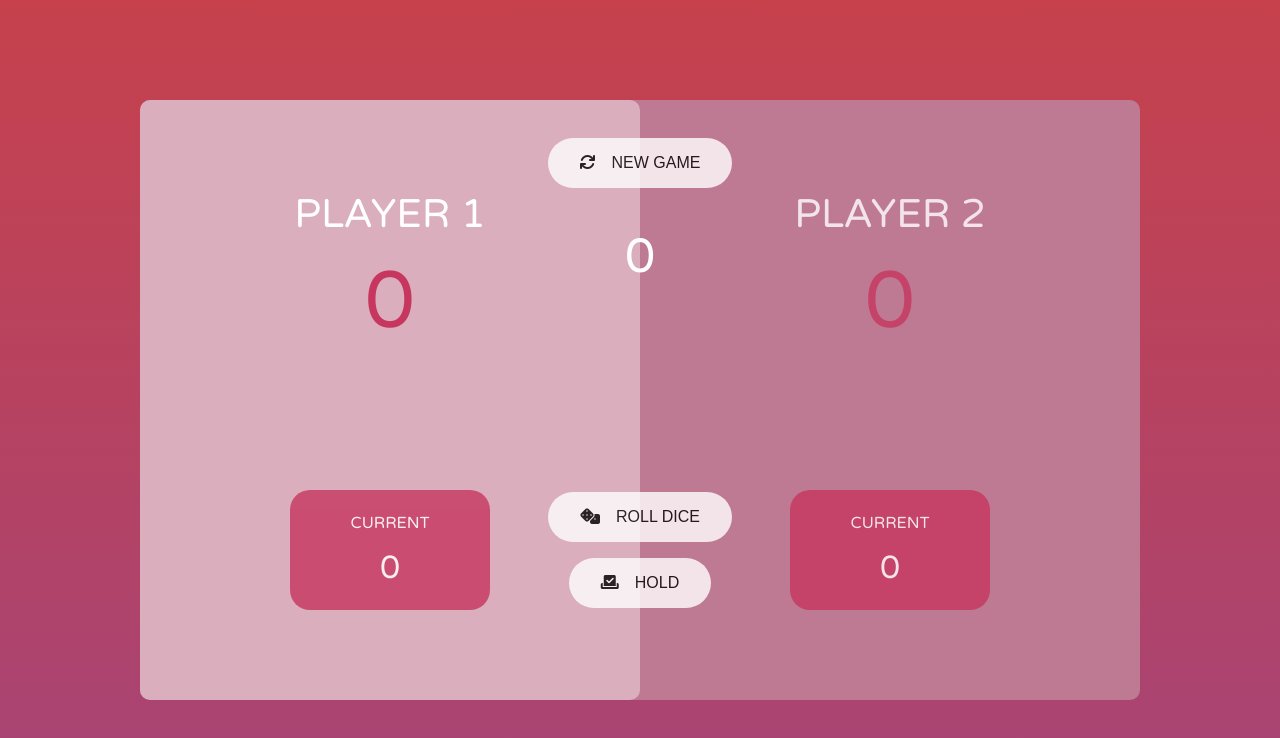
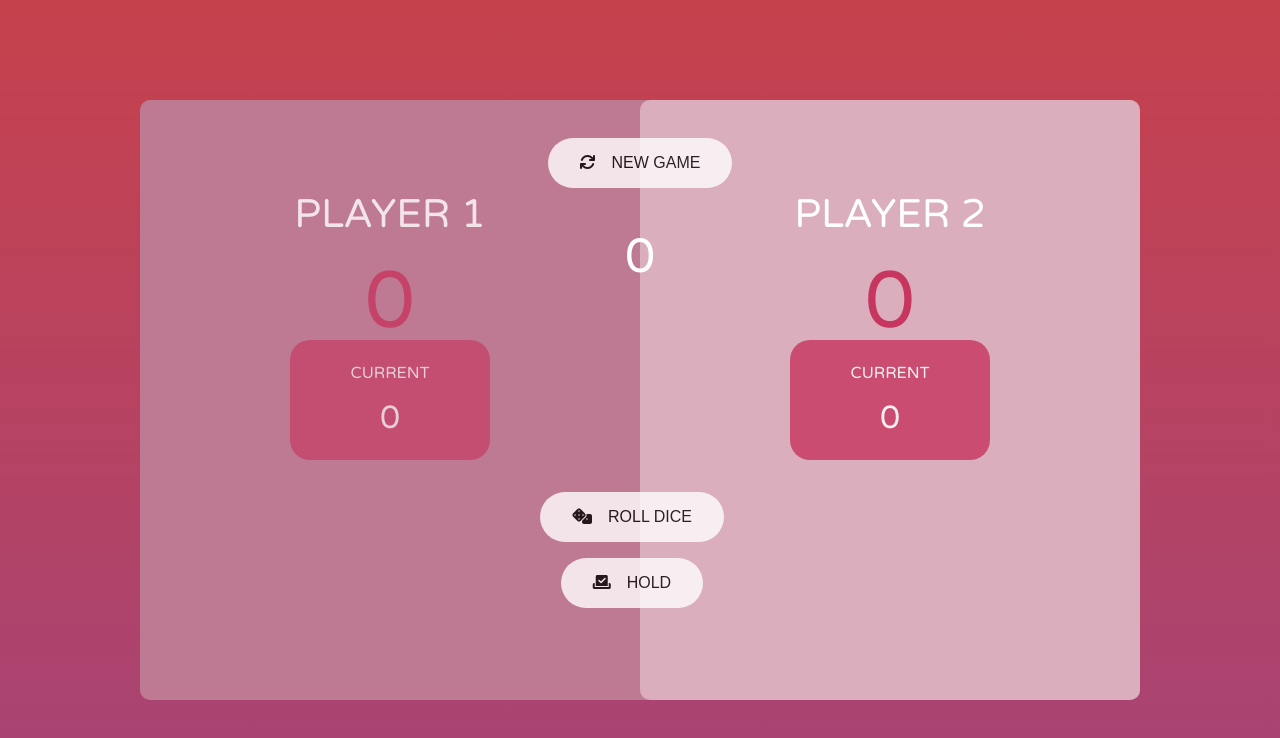
Before and after one commit to jun42/dice_game, a plain HTML site: page index.html in a window 1280 px wide. Both pictures are taken after a click on the button "HOLD". Drawn offline with Linux system fonts and the light colour scheme.

Commit message:
스크립트 작성

```diff
--- a/index.html
+++ b/index.html
@@ -24,6 +24,10 @@
           <div class="player-name">player 1</div>
           <div class="player-score">0</div>
         </div>
+        <div class="player-current-info">
+          current
+          <div class="current-score">0</div>
+        </div>
       </section>
       <section class="game-manager">
         <button class="new-game">
@@ -36,12 +40,12 @@
           <div class="player-name">player 2</div>
           <div class="player-score">0</div>
         </div>
-      </section>
-      <nav class="bottom-nav">
         <div class="player-current-info">
           current
           <div class="current-score">0</div>
         </div>
+      </section>
+      <nav class="bottom-nav">
         <div class="btn-wrapper">
           <button class="roll-dice">
             <i class="fa-solid fa-dice"></i>roll dice
@@ -50,10 +54,6 @@
             <i class="fa-solid fa-check-to-slot"></i>hold
           </button>
         </div>
-        <div class="player-current-info">
-          current
-          <div class="current-score">0</div>
-        </div>
       </nav>
     </main>
     <script src="script.js"></script>
--- a/script.js
+++ b/script.js
@@ -0,0 +1,80 @@
+const startGame = () => {
+  let currentPlayer = "player1";
+  const player_data = {
+    player1: {
+      name: "player1",
+      score: 0,
+    },
+    player2: {
+      name: "player2",
+      score: 0,
+    },
+  };
+  const initGame = () => {
+    location.reload();
+  };
+  const changeTurn = () => {
+    const players = document.querySelectorAll(".player");
+    players.forEach((element) => {
+      element.classList.toggle("turn");
+    });
+
+    if (currentPlayer === "player1") {
+      currentPlayer = "player2";
+    } else {
+      currentPlayer = "player1";
+    }
+    console.log(currentPlayer);
+  };
+
+  const rollDiceBtnHandler = () => {
+    const turn = document.querySelector(".turn");
+    const dice = document.querySelector(".dice");
+    const currentScore = turn.querySelector(".current-score");
+    const smallNumber = 2;
+    const num = Math.floor(Math.random() * 6) + 1;
+    dice.innerText = String(num);
+    if (num <= smallNumber) {
+      currentScore.innerText = "0";
+      changeTurn();
+    } else {
+      currentScore.innerText = `${Number(currentScore.innerText) + num}`;
+    }
+  };
+  const endGame = () => {
+    console.log("end");
+    const turn = document.querySelector(".turn");
+    turn.classList.add("win");
+    holdBtn.removeEventListener("click", holdBtnHandler);
+    rollDiceBtn.removeEventListener("click", rollDiceBtnHandler);
+  };
+  const holdBtnHandler = () => {
+    const turn = document.querySelector(".turn");
+    const currentScore = turn.querySelector(".current-score");
+    const playerScore = turn.querySelector(".player-score");
+    const recordScore = () => {
+      player_data[currentPlayer].score += Number(currentScore.innerText);
+      playerScore.innerText = player_data[currentPlayer].score;
+      currentScore.innerText = "0";
+    };
+    const isWin = (score, goal = 50) => {
+      return score > goal;
+    };
+    recordScore();
+    if (isWin(player_data[currentPlayer].score, 10)) {
+      endGame();
+    } else {
+      changeTurn();
+    }
+  };
+  const newGameBtn = document.querySelector(".new-game");
+  newGameBtn.addEventListener("click", initGame);
+
+  const rollDiceBtn = document.querySelector(".roll-dice");
+  rollDiceBtn.addEventListener("click", rollDiceBtnHandler);
+
+  const holdBtn = document.querySelector(".hold");
+  holdBtn.addEventListener("click", holdBtnHandler);
+};
+
+startGame();
--- a/style.css
+++ b/style.css
@@ -83,6 +83,7 @@ body {
 
   border: 0;
   position: absolute;
+  left: 40%;
   bottom: 90px;
 }
 .player-current-info {
@@ -129,3 +130,8 @@ button:active {
 i {
   margin-right: 1rem;
 }
+
+.win {
+  background-color: black;
+  color: white;
+}
```
